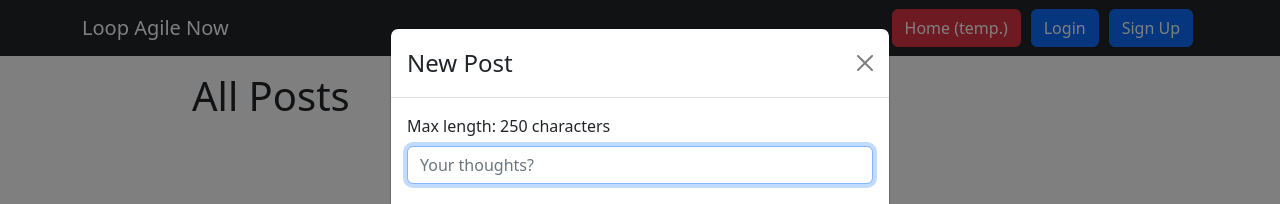
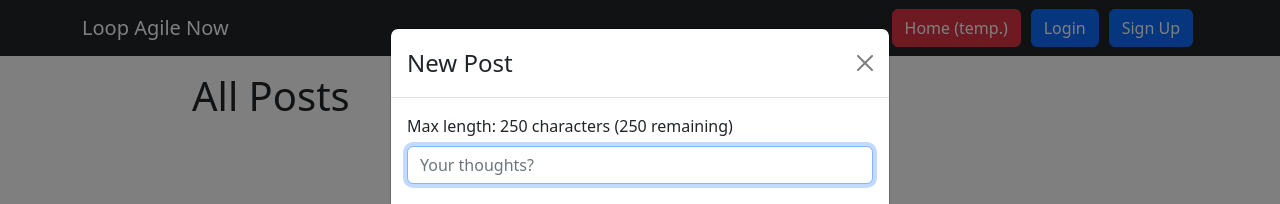
Before and after one commit to JoshThorntonDev/a1-3786643-3785167, a React (Create React App) app: page /posts in a window 1280 px wide. Both pictures are taken after a click on the button "Create a post". Shown: the top 204 px of the page. Built offline with nearby package versions, Linux system fonts and the light colour scheme.

Commit message:
Create post form shows number of characters remaining

```diff
--- a/src/components/PostCreator.js
+++ b/src/components/PostCreator.js
@@ -59,7 +59,7 @@ function PostCreator(props) {
       <Form onSubmit={attemptSave}>
         <Modal.Body>
           <Form.Group className="mb-3">
-            <Form.Label>Max length: 250 characters</Form.Label>
+            <Form.Label>Max length: 250 characters ({250 - props.fields.content.length} remaining)</Form.Label>
             <Form.Control
               name="content"
               type="text"
```
